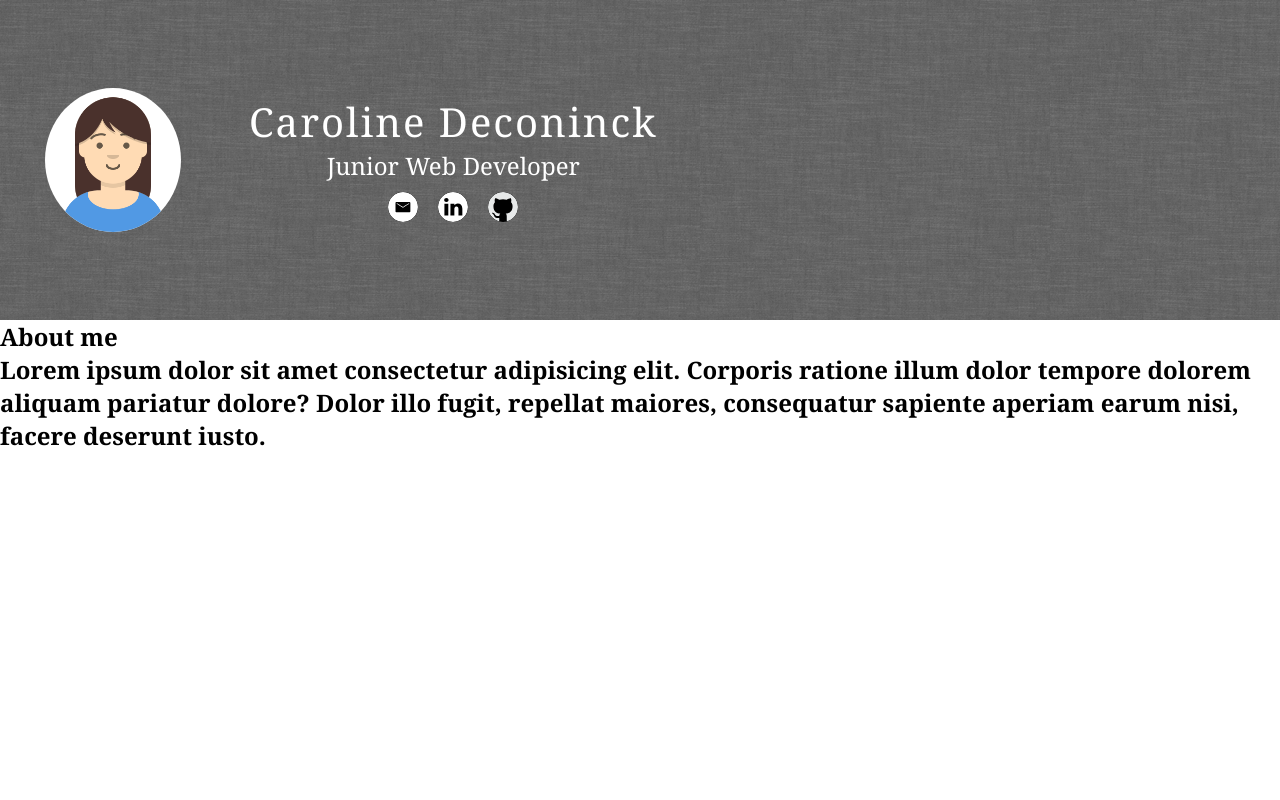
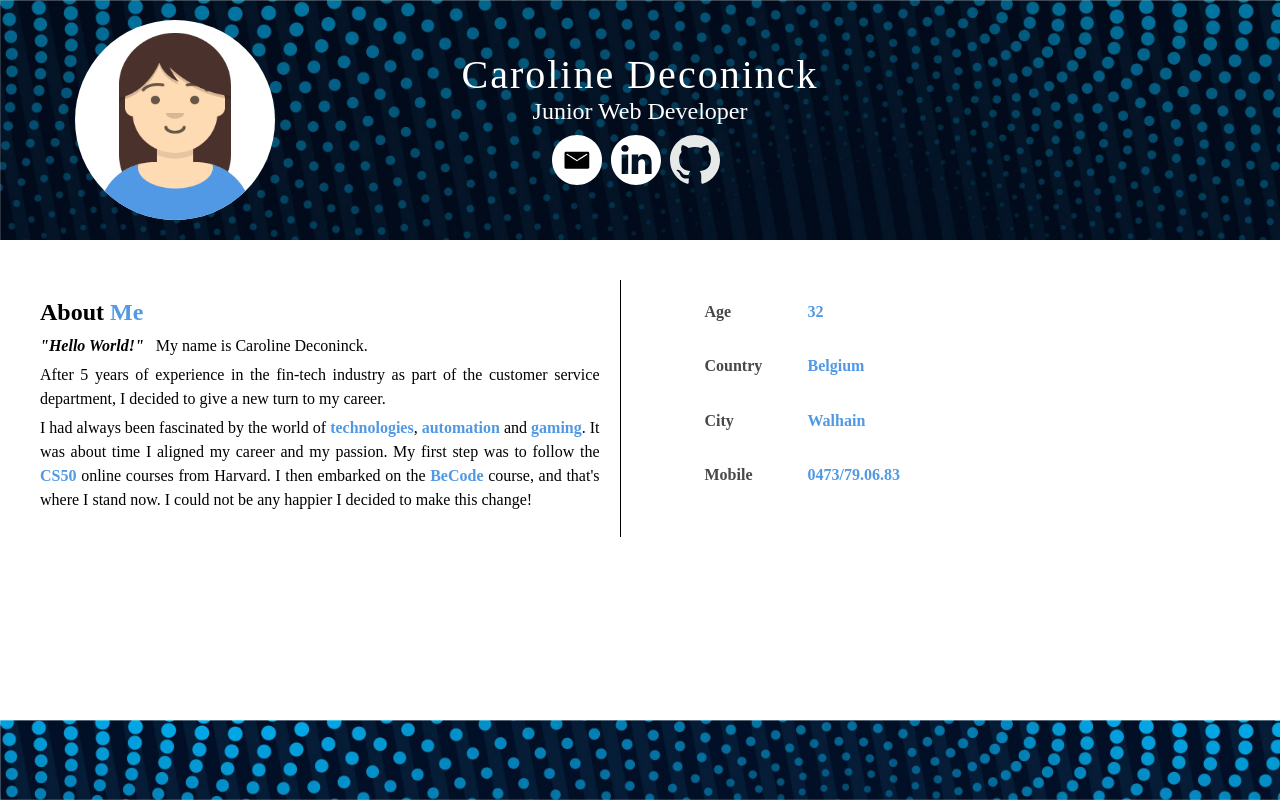
Before and after one commit to Caroline1123/v-card, a plain HTML site: page v-card.html in a window 1280 px wide. Drawn offline with Linux system fonts and the light colour scheme.

Commit message:
completed about section

```diff
--- a/style.css
+++ b/style.css
@@ -4,48 +4,49 @@
 }
 
 body {
-    height: 100vh;
-    background : linear-gradient(
-        to bottom,
-        transparent 0%,
-        transparent 40%,
-        white 40%,
-        white 100%
-    ),
-    url('./static/grey_wash_wall.png');
-    font-family:Cambria, Cochin, Georgia, Times, 'Times New Roman', serif;
+    min-height: 100vh;
 }
 
-.flex_container {
+header {
+    height: 40%;
+    overflow:hidden;
+    color: white;
+    background-image: url('./static/4018052.jpg');
+    background-size:cover;
+}
+
+.banner {
+    padding: 20px;
     display:flex;
-    height: 40%;
     justify-content: center;
     align-items: center;
-    overflow:hidden;
-    color: white;
-
+    background-color: rgba(0,0,0,0.3)
 }
 
-.image_container {
+.banner .image_container {
     flex: 1;
     display: flex;
     justify-content: center;
     align-items: center;
 }
 
-img {
-    object-fit: cover;
-    max-width: 60%;
+#avatar {
+    max-height: 100%;
+    height: 200px;
+    width: 200px;
     background-color: white;
     border-radius:50%;
 }
 
-.my_info {
+.banner .my_info {
     flex:2;
     color:white;
     text-align:center;
-    padding-right: 600px;
     font-weight:lighter;
+}
+
+.blank {
+    flex:1;
 }
 
 .my_info > h1 {
@@ -66,7 +67,85 @@ img {
 
 .contact a {
     display: inline-block;
+    padding-right: 9px;
     align-items: center;
     overflow: hidden;
     filter: invert(100%);
 }
+
+.about_section {
+    display:flex;
+    flex-direction: row;
+    margin: 40px 20px;
+    line-height:1.5em;
+}
+
+.about_section>* {
+    padding:20px;
+}
+
+.about_me {
+    flex:3;
+    display:flex;
+    flex-direction:column;
+    text-align:justify;
+}
+
+.about_me>p {
+    padding-bottom:5px;
+}
+
+h2{
+    margin-bottom:10px;
+}
+
+.bio {
+    flex:2;
+    border-left:1px solid black;
+    display: flex;
+    flex-direction:column;
+}
+
+strong {
+    color: #5199e4;
+}
+
+em {
+    font-weight:bold;
+    padding-right:0.5em;
+}
+
+.details {
+    flex:2;
+    display: flex;
+    border-left:1px solid black;
+    flex-direction:column;
+}
+
+.details-item {
+    flex:1;
+    display:flex;
+    flex-direction:row;
+}
+
+.detail-label {
+    flex: 1;
+    padding-left: 4em;
+    text-align: left;
+    font-weight: bold;
+    color:rgb(73, 72, 72);
+}
+
+.detail-value {
+    flex: 2;
+    text-align: left;
+}
+
+footer {
+    height:10%;
+    width: 100%;
+    background-image: url('./static/4018052.jpg');
+    background-size:cover;
+    position:fixed;
+    bottom:0;
+}
--- a/v-card.html
+++ b/v-card.html
@@ -7,21 +7,67 @@
         <title>Document</title>
     </head>
     <body>
-        <div class="flex_container">
+        <header>
+            <div class="banner">
                 <div class="image_container">
-                <img src="./static/avataaars.png" alt="Caroline's avatar">
+                    <img id="avatar" src="./static/avataaars.png" alt="Caroline's avatar">
                 </div>
                 <div class="my_info">
                     <h1>Caroline Deconinck</h1>
                     <p class="job">Junior Web Developer</p>
                     <div class="contact">
-                    <a href="http://"><img src="./static/mail_logo.svg" alt="mail_logo"></a>
+                        <a href="mailto:deconinck.caroline@gmail.com"><img src="./static/mail_logo.svg" alt="mail_logo"></a>
                         <a href="https://www.linkedin.com/in/caroline-deconinck-a56b81280/"><img src="./static/linkedin_logo.svg" alt="linkedin_logo"></a>
                         <a href="https://github.com/Caroline1123"><img src="./static/github_logo.svg" alt="github_logo"></a>
                     </div>
                 </div>
+                <div class="blank"></div>
             </div>
-        <h2 class="about">About me</p>
-        <p>Lorem ipsum dolor sit amet consectetur adipisicing elit. Corporis ratione illum dolor tempore dolorem aliquam pariatur dolore? Dolor illo fugit, repellat maiores, consequatur sapiente aperiam earum nisi, facere deserunt iusto.</p>
+        </header>
+        <div class="about_section">
+            <div class="about_me">
+                <h2>About <strong>Me</strong></h2>
+                <p><em>"Hello World!" </em>My name is Caroline Deconinck.</p>
+                <p>After 5 years of experience in the fin-tech industry as part of the customer service department, I decided to give a new turn to my career. </p>
+                <p>I had always been fascinated by the world of <strong>technologies</strong>, <strong>automation</strong> and <strong>gaming</strong>. It was about time I aligned my career and my passion. My first step was to follow the <strong>CS50</strong> online courses from Harvard. I then embarked on the <strong>BeCode</strong> course, and that's where I stand now. I could not be any happier I decided to make this change!</p>
+            </div>
+            <div class="details">
+                <div class="details-item">
+                    <div class="detail-label">
+                        Age
+                    </div>
+                    <div class="detail-value">
+                        <strong>32</strong>
+                    </div>
+                </div>
+                <div class="details-item">
+                    <div class="detail-label">
+                        Country
+                    </div>
+                    <div class="detail-value">
+                        <strong>Belgium</strong>
+                    </div>
+                </div>
+                <div class="details-item">
+                    <div class="detail-label">
+                        City
+                    </div>
+                    <div class="detail-value">
+                        <strong>Walhain</strong>
+                    </div>
+                </div>
+                <div class="details-item">
+                    <div class="detail-label">
+                        Mobile
+                    </div>
+                    <div class="detail-value">
+                        <strong>0473/79.06.83</strong>
+                    </div>
+                </div>
+            </div>
+            <div class="blank"></div>
+        </div>
+        <footer>
+        </footer>
     </body>
 </html>
```
Also changed, not shown: static/4018052.jpg (added). Lines whose indentation alone changed are shown as unchanged.
